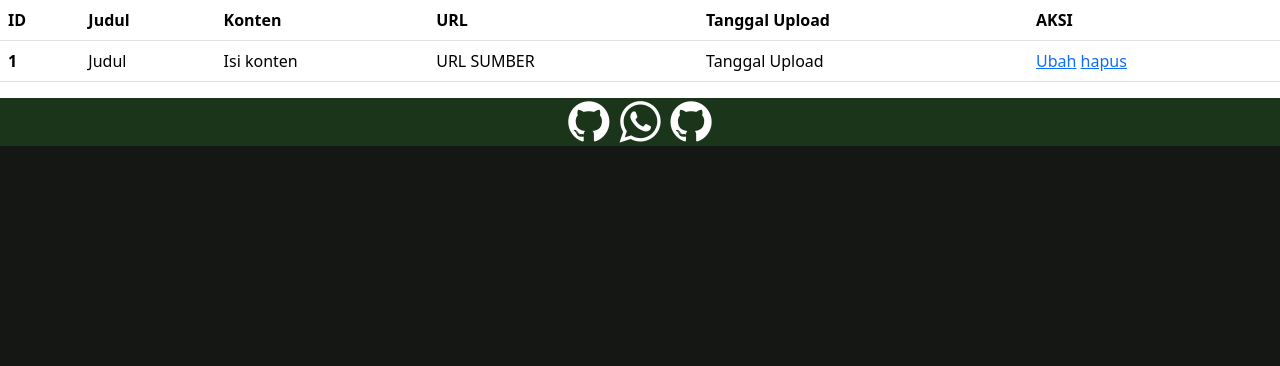
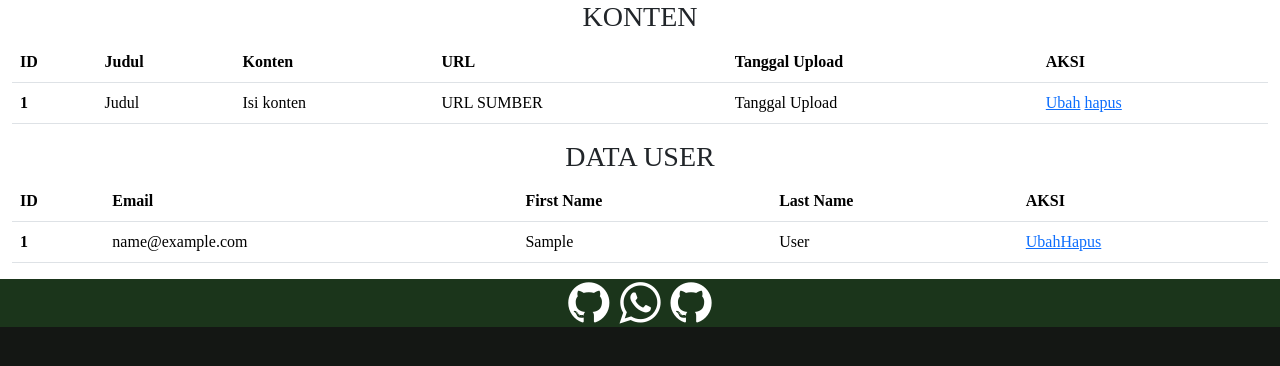
Before and after one commit to Azharmtq/pw2024_tubes_233040126, a PHP site: page /admin.php in a window 1280 px wide. Shown: the part 56-422 px from the top of the page. Run offline with PHP 8.4, Linux system fonts and the light colour scheme; tables that the repository leaves empty or names only in its code hold one stand-in row (values such as "Sample post").

Commit message:
delete user

```diff
--- a/admin.php
+++ b/admin.php
@@ -1,13 +1,13 @@
 <!doctype html>
 <html>
 <head>
-  <meta charset="UTF-8">
-  <meta name="viewport" content="width=device-width, initial-scale=1.0">
-  <?php include 'meta.php'?>
+  <?php require_once 'meta.php'?>
 </head>
 <body>
   <?php include 'includes/navbar.php' ?>
-  <table class="table">
+  <div class="container-fluid">
+  <h3>KONTEN</h3>
+  <table class="test table">
   <thead class="thead-dark">
     <tr>
       <th scope="col">ID</th>
@@ -32,6 +32,53 @@
     </tr>
   </tbody>
 </table>
+<h3>DATA USER</h3>
+<table class="table">
+  <thead class="thead-dark">
+    <tr>
+      <th scope="col">ID</th>
+      <th scope="col">Email</th>
+      <th scope="col">First Name</th>
+      <th scope="col">Last Name</th>
+      <th scope="col">AKSI</th>
+    </tr>
+  </thead>
+  <tbody>
+  <?php
+    // Query untuk mengambil data pengguna dari tabel users
+    $query = "SELECT * FROM users";
+    $result = mysqli_query($koneksi, $query);
+
+    // Periksa apakah ada baris yang dikembalikan
+    if(mysqli_num_rows($result) > 0) {
+        // Loop melalui setiap baris hasil
+        while($row = mysqli_fetch_assoc($result)) {
+            // Tampilkan data pengguna dalam baris tabel
+            echo "<tr>";
+            echo "<th scope='row'>" . $row['id'] . "</th>";
+            echo "<td>" . $row['email'] . "</td>";
+            echo "<td>" . $row['first_name'] . "</td>";
+            echo "<td>" . $row['last_name'] . "</td>";
+            echo "<td>";
+            echo "<a href='edit_user.php?id=" . $row['id'] . "'>Ubah</a>";
+            echo "<a href='hapus_user.php?id=" . $row['id'] . "'>Hapus</a>";
+            echo "</td>";
+            echo "</tr>";
+        }
+    } else {
+        // Jika tidak ada baris yang dikembalikan, tampilkan pesan
+        echo "<tr><td colspan='5'>Tidak ada data pengguna</td></tr>";
+    }
+
+    // Bebaskan hasil query
+    mysqli_free_result($result);
+
+    // Tutup koneksi database
+    mysqli_close($koneksi);
+    ?>
+  </tbody>
+</table>
+</div>
   <?php include 'includes/footer.php' ?>
   <?php include 'script.php' ?>
 </body>
--- a/assets/css/style.css
+++ b/assets/css/style.css
@@ -2,6 +2,10 @@
 html {
     background-color: rgb(20, 23, 20);
 }
+a, th, td, h1,h3,h4,h5,h6 {
+    font-family: "Poppins";
+}
+
 .navbar {
     font-family: "Poppins";
     font-weight: 500;
@@ -70,9 +74,15 @@
 .login_submit * {
     width: 100px;
 }
-/* register Page */
-
-
+/* admin Page */
+.test {
+    background-color: rgb(20, 23, 20);
+    color: white;
+}
+h3{
+    display:flex;
+    place-content: center;
+}
 
 /* fonts */
 @import url('https://fonts.googleapis.com/css2?family=Poppins:ital,wght@0,100;0,200;0,300;0,400;0,500;0,600;0,700;0,800;0,900;1,100;1,200;1,300;1,400;1,500;1,600;1,700;1,800;1,900&display=swap');
--- a/includes/navbar.php
+++ b/includes/navbar.php
@@ -1,10 +1,3 @@
-<?php
-// Periksa apakah pengguna sudah login
-if(isset($_SESSION['user_email'])) {
-    // Jika sudah login, simpan username pengguna dalam variabel
-    $email = $_SESSION['user_email'];
-}
-?>
 <nav class="navbar navbar-expand-lg">
 <div class="container-fluid">
     <a class="navbar-brand" href="#">MUSIKCO</a>
@@ -16,15 +9,7 @@
         <a class="nav-link" href="index.php">Home</a>
         <a class="nav-link" href="">Features</a>
         <a class="nav-link" href="">Layanan</a>
-        <?php
-        // Tambahkan logika untuk menampilkan link Logout jika pengguna sudah login
-        if(isset($email)) {
-            echo '<a class="nav-link disabled" href="#">'.$email.'</a>
-                  <a class="nav-link" href="logout.php">Logout</a>';
-        } else { // Jika belum login, tampilkan link Register dan Login
-            echo '<a class="nav-link" href="login.php">Login</a>';
-        }
-        ?>
+        <a class="nav-link" href="login.php">Login</a>
       </div>
       <form class="indexer d-flex" role="search">
           <input class="form-control me-2 bg-white" type="search" placeholder="Search" aria-label="Search">
--- a/meta.php
+++ b/meta.php
@@ -1,4 +1,3 @@
-<?php include './session.php' ?>
 <?php include './koneksi.php'?>
 <meta charset="UTF-8">
 <meta name="viewport" content="width=device-width, initial-scale=1.0">
--- a/session.php
+++ /dev/null
@@ -1,21 +0,0 @@
-<?php
-// Mulai session
-session_start();
-
-// Fungsi untuk menetapkan nilai session pengguna jika sudah login
-function setSessionIfLoggedIn($key, $value) {
-    if (isLoggedIn()) {
-        $_SESSION[$key] = $value;
-    }
-}
-
-// Fungsi untuk mengecek apakah pengguna sudah login atau belum
-function isLoggedIn() {
-    // Anda dapat menentukan logika autentikasi di sini
-    // Misalnya, Anda dapat memeriksa apakah ada session 'username' atau tidak
-    return isset( $_SESSION['user_email']);
-}
-
-// Contoh penggunaan
-setSessionIfLoggedIn('user_email', 'john@gmail.com');
-?>
```
Also changed, not shown: hapus_user.php (added, +25 -0 lines), login.php (+2 -37 lines), register.php (+1 -30 lines), register_process.php (added, +24 -0 lines), login_process.php (added).
